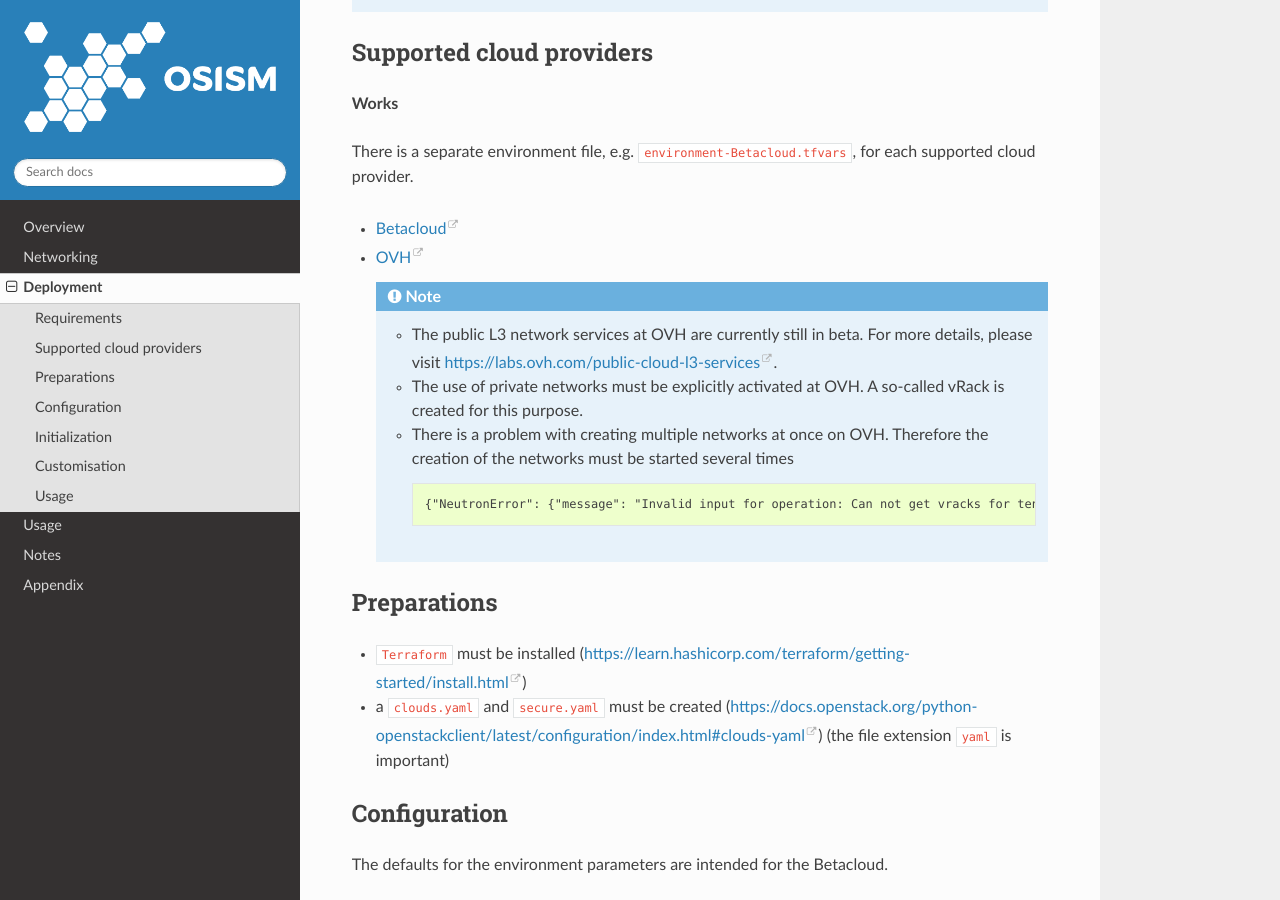
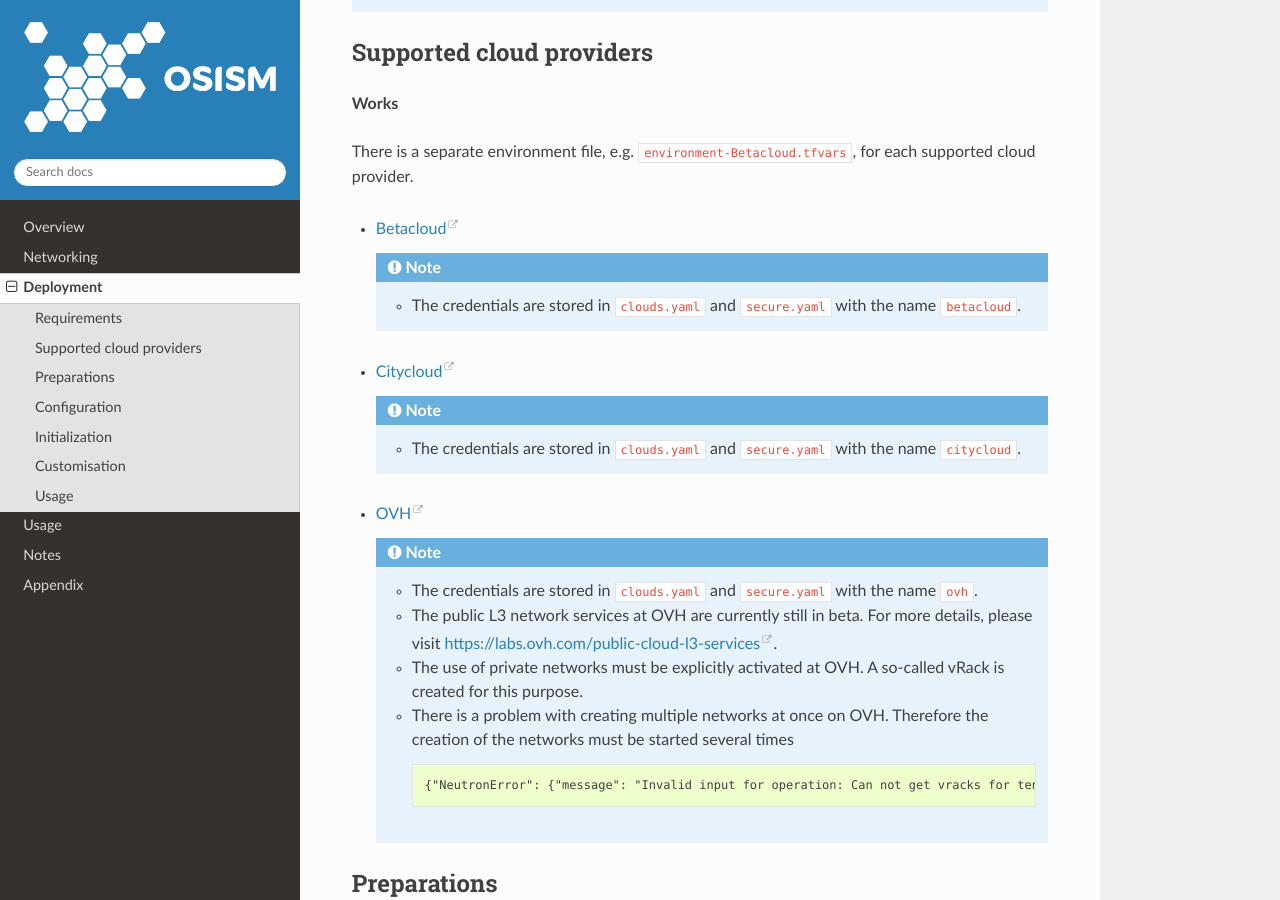
Before and after one commit to osism/testbed, a Sphinx documentation site: the page built from docs/source/deployment.rst, in a window 1280 px wide and 900 px high, scrolled down 1132 px. Built offline with Sphinx 7.4.7 and the Read the Docs theme 2.0.0, drawn with Linux system fonts in a browser that asks for light colours.

```diff
--- a/docs/source/deployment.rst
+++ b/docs/source/deployment.rst
@@ -48,9 +48,22 @@
 There is a separate environment file, e.g. ``environment-Betacloud.tfvars``, for each supported cloud provider.
 
 * `Betacloud <https://www.betacloud.de>`_
+
+  .. note::
+
+     * The credentials are stored in ``clouds.yaml`` and ``secure.yaml`` with the name ``betacloud``.
+
+* `Citycloud <https://www.citycloud.com>`_
+
+  .. note::
+
+     * The credentials are stored in ``clouds.yaml`` and ``secure.yaml`` with the name ``citycloud``.
+
 * `OVH <https://www.ovhcloud.com>`_
 
   .. note::
+
+     * The credentials are stored in ``clouds.yaml`` and ``secure.yaml`` with the name ``ovh``.
 
      * The public L3 network services at OVH are currently still in beta. For more details, please
        visit https://labs.ovh.com/public-cloud-l3-services.
```
Also changed, not shown: 5 other files.
